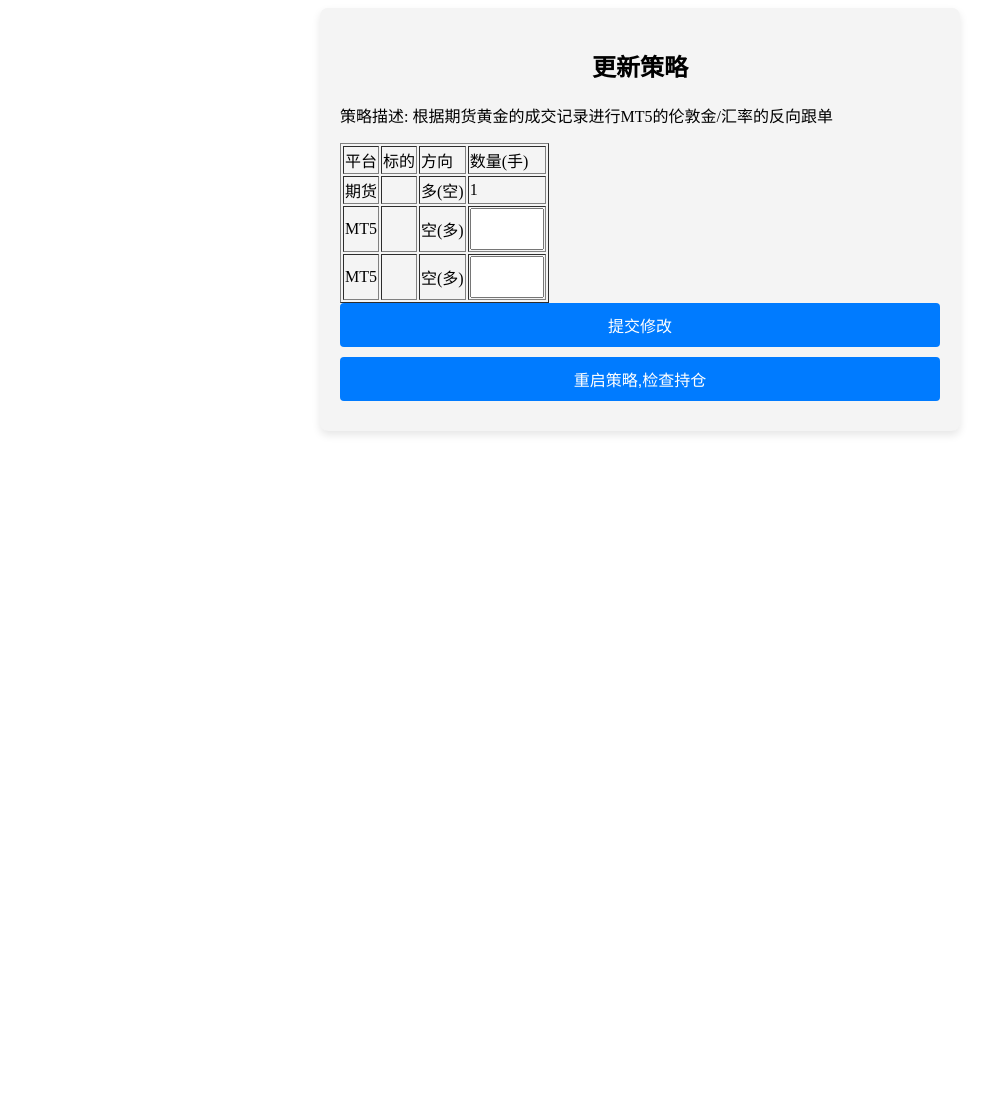
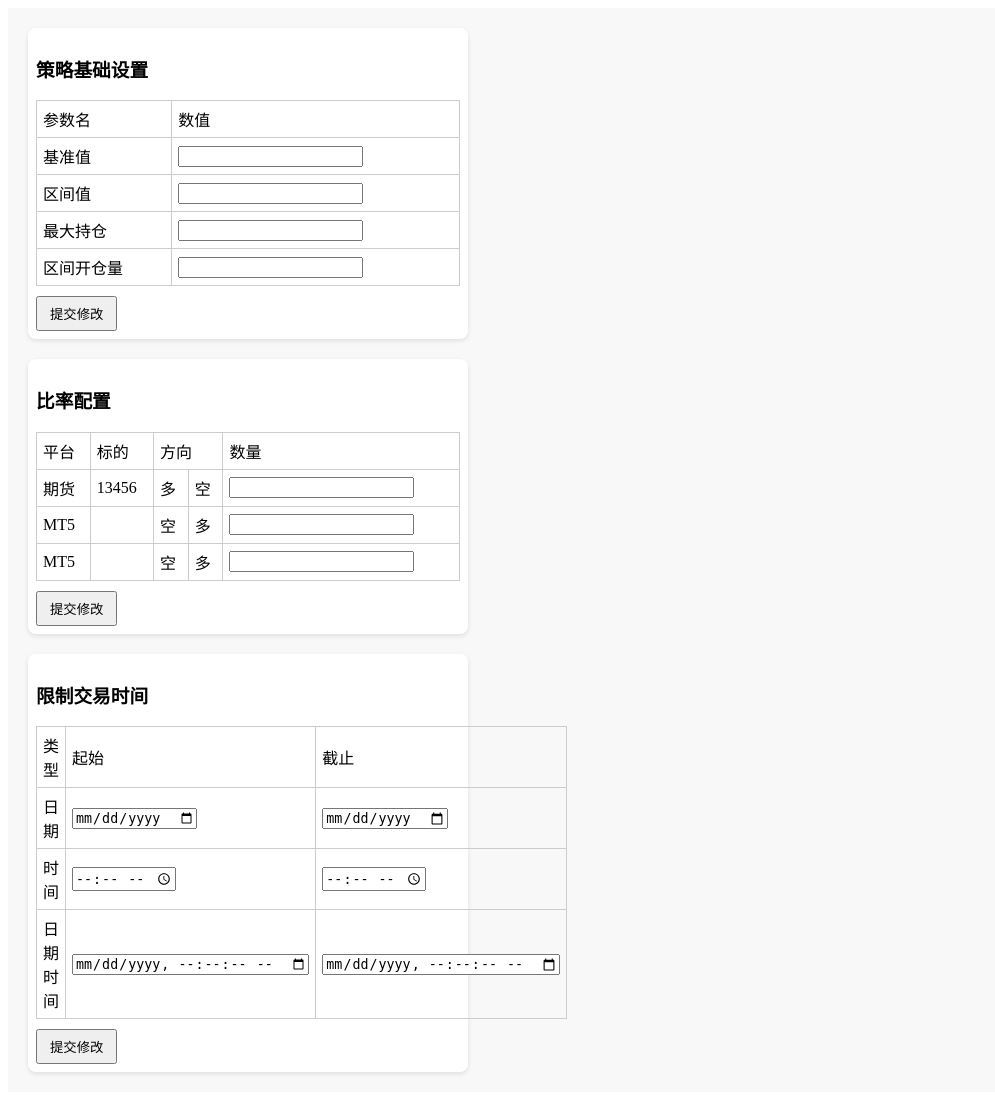
Before and after one commit to 864811699/quant, a Flask app: template templates/index.html in a window 1280 px wide. Shown: the whole page, without its empty margins (0-995 px from the left). Before the commit the page ends 435 px from the top, so only its background shows below. Run offline with Flask 3, Linux system fonts and the light colour scheme; the template is opened without the code that fills it, so the values that code supplies are empty.

Commit message:
v0.9.0.1

```diff
--- a/etc/ctp.toml
+++ b/etc/ctp.toml
@@ -1,7 +1,7 @@
 [baseConfig]
 	logPath="ctp"
-    mdhost= "tcp://180.168.146.187:10131"  # 期货行情地址 10211    全天  10131
-    tdhost= "tcp://180.168.146.187:10130"   # 期货交易地址 10201   全天 10130
+    mdhost= "tcp://180.168.146.187:10211"  # 期货行情地址 10211    全天  10131
+    tdhost= "tcp://180.168.146.187:10201"   # 期货交易地址 10201   全天 10130
     broker= "9999"      #券商ID
     user= "235096"      # 资金账号
     pwd= "Junge@265045" #密码
--- a/etc/strategy.toml
+++ b/etc/strategy.toml
@@ -1,14 +1,14 @@
 [base]
 startSpread=100
 rangeSpread=20
+maxVol=10                               #最大持仓
 stopDate = ["2025/03/20","2025/03/20"]  #以下3者配置任一生效则停止交易
 stopTime =["09:10:15","09:20:50"]
 stopDateTime=["2025/03/20 09:10:15","2025/03/20 09:20:50"]
-maxVol=10
 
 [op1]
 symbol = "au2506"
-rate=1
+rate=1                  #  表示 每个区间最多加仓   策略(100,20), 140 最多持仓 6手,如果 100,120无,则再140补齐6手
 
 [op2]
 symbol = "GOLD#"
--- a/package/zmq/client.py
+++ b/package/zmq/client.py
@@ -16,13 +16,13 @@ class ZmqClient:
         self.socket = self.context.socket(zmq.REQ)  # 请求（Request）模式
         self.socket.connect(self.address)
 
-    def request(self, message: str, timeout=5):
+    def request(self, message: str, timeout=1000):
         """ 发送请求并等待响应 """
         self.socket.send_string(message)
         poller = zmq.Poller()
         poller.register(self.socket, zmq.POLLIN)
 
-        if poller.poll(timeout * 2000):  # 设置超时时间
+        if poller.poll(timeout * 4):  # 设置超时时间
             response = self.socket.recv_string()
             return True,json.loads(response,object_hook=models.custom_json_decoder)
         else:
--- a/templates/index.html
+++ b/templates/index.html
@@ -5,113 +5,92 @@
     <meta name="viewport" content="width=device-width, initial-scale=1.0">
     <title>更新策略</title>
     <style>
-        .module-container {
-            background-color: #f4f4f4; /* 模块背景色 */
-            padding: 20px;
-            border-radius: 8px;
-            max-width: 1200px;
-            margin: 20px auto;
-            box-shadow: 0 4px 8px rgba(0, 0, 0, 0.1); /* 阴影效果 */
+        .main-container {
+          display: flex;
+          justify-content: flex-start;
+          padding: 20px;
+          background-color: #f8f8f8;
         }
 
-        h2 {
-            text-align: center;
+        .left-column {
+          width: 440px;
+          display: flex;
+          flex-direction: column;
+          gap: 20px;
+        }
+
+        .config-section {
+          background-color: white;
+          padding: 8px;
+          border-radius: 8px;
+          box-shadow: 0 2px 5px rgba(0,0,0,0.1);
+        }
+
+        table {
+          width: 100%;
+          border-collapse: collapse;
+          margin-top: 10px;
+        }
+
+        table, th, td {
+          border: 1px solid #ccc;
+          padding: 6px;
+        }
+
+        caption {
+          text-align: center;
+          font-weight: bold;
+          padding: 8px;
         }
 
         button {
-            display: block;
-            width: 100%;
-            margin-bottom: 10px;
+          margin-top: 10px;
+          padding: 6px 12px;
         }
-
-        input, button {
-            padding: 10px;
-            font-size: 16px;
-        }
-
-        button {
-            background-color: #007BFF;
-            color: white;
-            border: none;
-            border-radius: 4px;
-            cursor: pointer;
-        }
-
-        button:hover {
-            background-color: #0056b3;
-        }
-
-
-        .module-container {
-            width: 100%;
-            max-width: 600px;
-            margin: 0 auto;
-        }
-
-        .row {
-            clear: both; /* 清除浮动影响 */
-            padding: 10px 0;
-        }
-
-        .left {
-            float: left;
-        }
-
-        .center {
-            float: left;
-            margin: 0 auto;
-            text-align: center;
-            width: 100%; /* 让其居中 */
-        }
-
-        .right {
-            float: right;
-        }
-
-        .input-container {
-            clear: both; /* 清除浮动影响 */
-            padding: 10px 0;
-        }
-
-        input {
-            width: 50px;
-        }
-
-
     </style>
 </head>
 <body>
-<div class="module-container">
-    <h2>更新策略</h2>
-    <p>策略描述: 根据期货黄金的成交记录进行MT5的伦敦金/汇率的反向跟单</p>
-    <table border="1">
-        <tr>
-            <td>平台</td>
-            <td>标的</td>
-            <td>方向</td>
-            <td>数量(手)</td>
-        </tr>
-        <tr>
-            <td>期货</td>
-            <td id="ctp_symbol"> </td>
-            <td>多(空)</td>
-            <td>1</td>
-        </tr>
-        <tr>
-            <td>MT5</td>
-            <td id="mt5_symbol1"></td>
-            <td>空(多)</td>
-            <td><input type="number" id="mt5_vol1"></td>
-        </tr>
-        <tr>
-            <td>MT5</td>
-            <td id="mt5_symbol2"></td>
-            <td>空(多)</td>
-            <td> <input type="number" id="mt5_vol2"></td>
-        </tr>
-    </table>
-    <button onclick="submitData()">提交修改</button>
-    <button onclick="checkPosition()">重启策略,检查持仓</button>
+<div class="main-container">
+  <div class="left-column">
+    <!-- 策略设置模块 -->
+    <section class="config-section">
+      <h3>策略基础设置</h3>
+      <table>
+        <tr><td>参数名</td><td colspan="2">数值</td></tr>
+        <tr><td>基准值</td><td colspan="2"><input type="number" id="startSpread"></td></tr>
+        <tr><td>区间值</td><td colspan="2"><input type="number" id="rangeSpread"></td></tr>
+        <tr><td>最大持仓</td><td colspan="2"><input type="number" id="maxVol"></td></tr>
+        <tr><td>区间开仓量</td><td colspan="2"><input type="number" id="rangeVol"></td></tr>
+      </table>
+      <button onclick="submitBaseData()">提交修改</button>
+    </section>
+
+
+    <section class="config-section">
+      <h3>比率配置</h3>
+      <table>
+        <tr><td>平台</td><td>标的</td><td colspan="2">方向</td><td>数量</td></tr>
+        <tr><td>期货</td><td id="ctp_symbol">13456</td><td>多</td><td>空</td><td><input type="number" id="ctp_vol"></td></tr>
+        <tr><td>MT5</td><td id="mt5_symbol1"></td><td>空</td><td>多</td><td><input type="number" id="mt5_vol1"></td></tr>
+        <tr><td>MT5</td><td id="mt5_symbol2"></td><td>空</td><td>多</td><td><input type="number" id="mt5_vol2"></td></tr>
+      </table>
+      <button onclick="submitData()">提交修改</button>
+    </section>
+
+
+    <!-- 限制交易时间模块 -->
+    <section class="config-section">
+      <h3>限制交易时间</h3>
+      <table>
+        <tr><td>类型</td><td>起始</td><td>截止</td></tr>
+        <tr><td>日期</td><td><input type="date" id="date_start"></td><td><input type="date" id="date_stop"></td></tr>
+        <tr><td>时间</td><td><input type="time" step="60" id="time_start"></td><td><input type="time" step="60" id="time_stop"></td></tr>
+        <tr><td>日期时间</td><td><input type="datetime-local" step="1" id="datetime_start"></td><td><input type="datetime-local" step="1" id="datetime_stop"></td></tr>
+      </table>
+      <button onclick="submitData()">提交修改</button>
+    </section>
+
+    </div>
 </div>
 
 <script>
@@ -121,6 +100,7 @@
             const data_json = await response.json();
             data = JSON.parse(data_json)
             document.getElementById('ctp_symbol').textContent = data.op1.symbol;
+            document.getElementById('ctp_vol').textContent = data.op1.rate;
             document.getElementById('mt5_symbol1').textContent = data.op2.symbol;
             document.getElementById('mt5_symbol2').textContent = data.op3.symbol;
             document.getElementById('mt5_vol1').value = data.op2.rate;
@@ -133,7 +113,7 @@
     // 提交数据
     async function submitData() {
         const userData = {
-            op1: {symbol:document.getElementById('ctp_symbol').textContent},
+            op1: {symbol:document.getElementById('ctp_symbol').textContent,rate:parseFloat(document.getElementById('ctp_vol').value)},
             op2:{symbol:document.getElementById('mt5_symbol1').textContent,rate:parseFloat(document.getElementById('mt5_vol1').value)},
             op3:{symbol:document.getElementById('mt5_symbol2').textContent,rate:parseFloat(document.getElementById('mt5_vol2').value)}
         };
```
Also changed, not shown: package/db/db.py (+7 -5 lines), src/core/server.py (+176 -128 lines), src/ctp/ctp_md.py (+17 -5 lines), src/ctp/ctp_td.py (+22 -16 lines), src/ctp/server.py (+37 -16 lines), src/mt5/test.py (+29 -6 lines).
